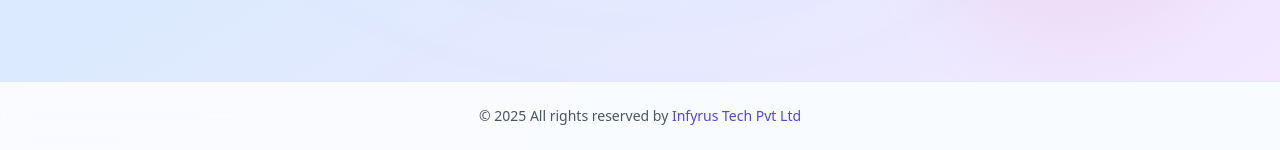
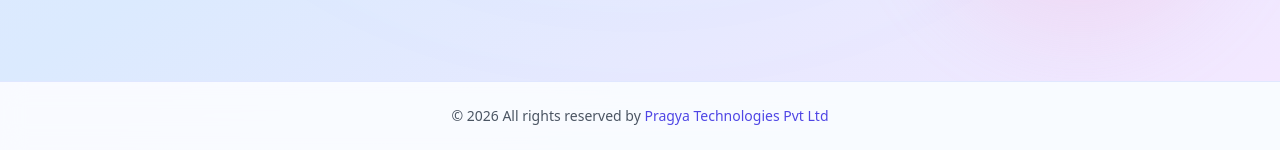
Before and after one commit to Infyrus-Tech-Pvt-Ltd/rblsourcingportal, a Flask app: page /forgot-password in a window 1280 px wide. Shown: the part 719-869 px from the top of the page. Run offline with Flask 3, Linux system fonts and the light colour scheme; some libraries are stand-ins or nearby versions.

Commit message:
Update forgot_password.html

```diff
--- a/templates/forgot_password.html
+++ b/templates/forgot_password.html
@@ -107,9 +107,9 @@
     <div class="max-w-7xl mx-auto px-4 lg:px-6">
       <div class="text-center">
         <p class="text-gray-600 text-sm">
-          &copy; 2025 All rights reserved by
-          <a href="https://infyrus.com" target="_blank" class="text-indigo-600 hover:text-indigo-800 font-medium transition-colors">
-            Infyrus Tech Pvt Ltd
+          &copy; 2026 All rights reserved by
+          <a href="https://pragyatechnologies.com" target="_blank" class="text-indigo-600 hover:text-indigo-800 font-medium transition-colors">
+            Pragya Technologies Pvt Ltd
           </a>
         </p>
       </div>
```
